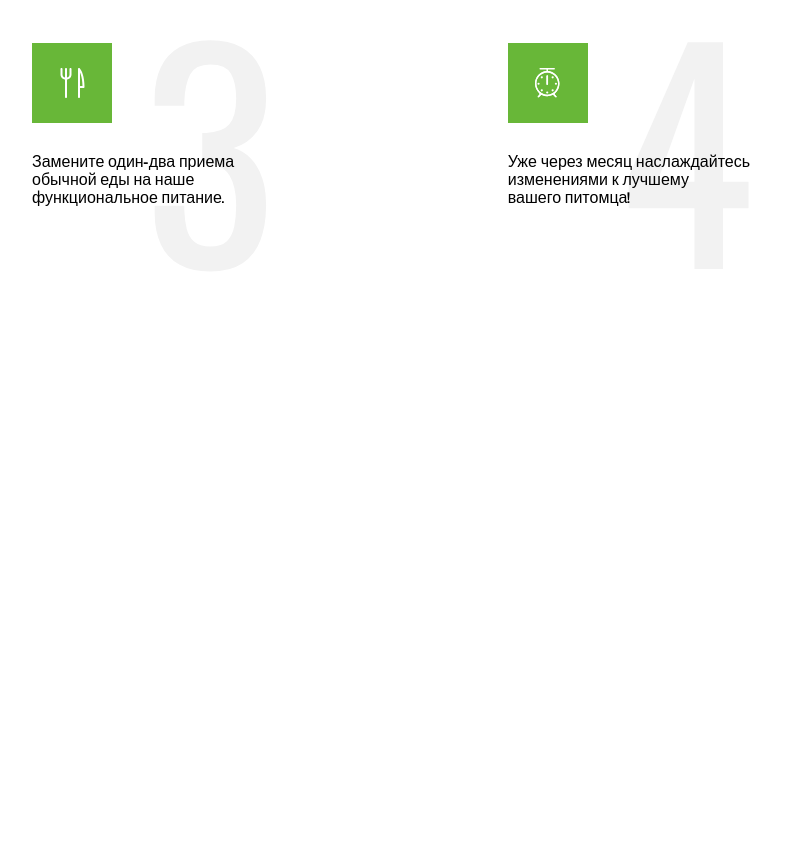
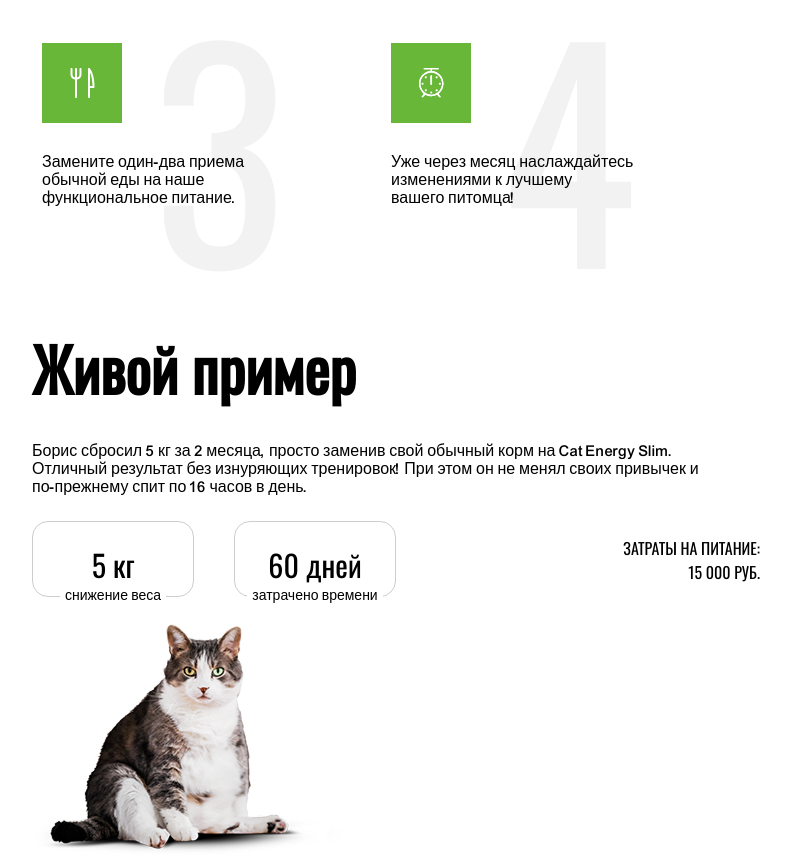
Before and after one commit to NatellaGomza/KrainetLanding, a plain HTML site: page app/index.html in a window 1280 px wide. Shown: the part 2121-2981 px from the top of the page, without its empty margins (244-1035 px from the left). Before the commit the page ends 2471 px from the top, so only its background shows below. Drawn offline with Linux system fonts and the light colour scheme.

Commit message:
add example block

```diff
--- a/app/index.html
+++ b/app/index.html
@@ -18,8 +18,8 @@
         </button>
         <ul class="nav__list">
             <li class="nav__item"><a href="#main-banner" class="nav__link">Главная</a></li>
-            <li class="nav__item"><a href="#catalog" class="nav__link">Каталог продукции</a></li>
-            <li class="nav__item"><a href="#program" class="nav__link">Подбор программы</a></li>
+            <li class="nav__item"><a href="#overview" class="nav__link">Каталог продукции</a></li>
+            <li class="nav__item"><a href="#programs" class="nav__link">Подбор программы</a></li>
         </ul>
     </nav>
 </header>
@@ -38,6 +38,28 @@
         <h1 class="main-overview__title">Как это работает</h1>
         <div id="overview-content" class="main-overview__content"></div>
     </section>
+    <section id="example" class="main-example">
+        <div id="example-content" class="main-example__content">
+            <div class="main-example__info">
+                <h1 class="main-example__title">Живой пример</h1>
+                <p class="main-example__progress-summary">Борис сбросил 5 кг за 2 месяца, просто заменив свой обычный
+                    корм на Cat Energy Slim.
+                    Отличный результат без изнуряющих тренировок!
+                    При этом он не менял своих привычек и по-прежнему спит по 16 часов в день.
+                </p>
+                <div class="main-example__achievement-wrapper">
+                    <div class="main-example__achievement-group"></div>
+                    <div class="main-example__achievement-info">
+                        <span>Затраты на питание:</span>
+                        <span>15 000 РУБ.</span>
+                    </div>
+                </div>
+            </div>
+            <div class="main-example__image">
+                <img src="assets/before-mobile%201.png" alt="">
+            </div>
+        </div>
+    </section>
 </main>
 
 <script type="module" src="./js/main.js"></script>
--- /dev/null
+++ b/app/js/components/example.js
@@ -0,0 +1,29 @@
+const items = [
+    {
+        title: '5 кг',
+        info: 'снижение веса'
+    }, {
+        title: '60 дней',
+        info: 'затрачено времени'
+    },
+]
+
+export function renderExample() {
+    const exampleSection = document.querySelector(".main-example__achievement-group");
+
+    items.forEach((item) => {
+        const card = document.createElement("div");
+        card.className = "main-example__achievement-card-wrapper";
+
+        card.innerHTML = `
+ <div class="main-example__achievement-card-border">
+                        </div>
+                        <div class="main-example__achievement-card">
+                            <p class="main-example__achievement-card-title">${item.title}</p>
+                            <p class="main-example__achievement-card-info">${item.info}</p>
+                        </div>
+    `;
+
+        exampleSection.appendChild(card);
+    });
+}
--- a/app/js/components/overview.js
+++ b/app/js/components/overview.js
@@ -31,9 +31,10 @@ export function renderOverview(color) {
 
     items.forEach((item, index) => {
         const card = document.createElement("div");
-        card.className = "main-overview__item";
+        card.className = "main-overview__item-wrapper";
 
         card.innerHTML = `
+<div class="main-overview__item">
 <div class="main-overview__number" style="margin-right: ${item.marginRight}">${index+1}</div>
 <div class="main-overview__wrapper">
       <div class="main-overview__image">
@@ -41,6 +42,7 @@ export function renderOverview(color) {
       </div>
       <p class="main-overview__content-text">${item.content}</p>
       </div>
+      </div>
     `;
 
         overviewSection.appendChild(card);
--- a/app/js/main.js
+++ b/app/js/main.js
@@ -1,12 +1,14 @@
 import {initBurgerMenu} from './components/burgerMenu.js';
 import {renderPrograms} from "./components/programs.js";
 import {renderOverview} from "./components/overview.js";
+import {renderExample} from "./components/example.js";
 
 const primaryColor = 'black';
 
 initBurgerMenu();
 renderPrograms(primaryColor);
 renderOverview();
+renderExample();
 
 const header = document.querySelector('.header');
 const headerLink = document.querySelectorAll('.nav__link');
--- /dev/null
+++ b/app/styles/layout/_main-example.scss
@@ -0,0 +1,133 @@
+@use '../base/variables';
+@use '../base/mixins';
+@use '../base/fonts';
+
+.main-example {
+  margin: 0 20px 20px;
+
+  &__content {
+    @media (min-width: 1440px) {
+      display: flex;
+    }
+  }
+
+  &__title {
+    font-size: variables.$mobTitleFontSize;
+    margin-bottom: 30px;
+
+    @media (min-width: 768px) {
+      font-size: 60px;
+    }
+  }
+
+  &__info {
+    @media (min-width: 1440px) {
+      flex-basis: 40%;
+    }
+  }
+
+  &__progress-summary {
+    font-family: fonts.$font-secondary;
+    padding: 0 10px 25px 0;
+
+    @media (min-width: 768px) {
+      font-size: 16px;
+      padding: 0 55px 25px 0;
+    }
+  }
+
+  &__achievement-wrapper {
+    display: flex;
+    flex-direction: row;
+    flex-wrap: wrap;
+    justify-content: space-between;
+
+    @media (min-width: 1440px) {
+      flex-direction: column;
+    }
+  }
+
+  &__achievement-group {
+    display: flex;
+    flex-direction: row;
+    flex-wrap: wrap;
+    justify-content: space-between;
+    flex-basis: 100%;
+
+    @media (min-width: 768px) {
+      flex-basis: 50%;
+    }
+  }
+
+  &__achievement-card-wrapper {
+    flex-basis: 45%;
+    max-width: 124px;
+    @media (min-width: 768px) {
+      max-width: 162px;
+    }
+  }
+
+  &__achievement-card-border {
+    border-radius: 16px;
+    border: 1px solid #CDCDCD;
+    padding: 27px 0;
+
+    @media (min-width: 768px) {
+      padding: 37px 0;
+    }
+  }
+
+  &__achievement-card {
+    @include mixins.flex-center;
+    flex-direction: column;
+    background-color: white;
+    width: 65%;
+    margin: -50px auto 0;
+
+    @media (min-width: 768px) {
+      width: fit-content;
+      padding: 0 5px;
+      margin: -55px auto 0;
+    }
+
+    &-title {
+      font-size: 24px;
+
+      @media (min-width: 768px) {
+        font-size: 30px;
+      }
+    }
+
+    &-info {
+      text-align: center;
+      font-size: 12px;
+      font-family: fonts.$font-secondary;
+
+      @media (min-width: 768px) {
+        font-size: 14px;
+      }
+    }
+  }
+
+  &__achievement-info {
+    flex-basis: 100%;
+    text-align: center;
+    text-transform: uppercase;
+    margin: 15px 0 40px;
+
+    @media (min-width: 768px) {
+      flex-basis: 20%;
+      text-align: right;
+      font-size: 16px;
+    }
+  }
+
+  &__image {
+    width: 200px;
+    height: 200px;
+
+    @media (min-width: 1440px) {
+      flex-basis: 60%;
+    }
+  }
+}
--- a/app/styles/layout/_main-overview.scss
+++ b/app/styles/layout/_main-overview.scss
@@ -4,6 +4,14 @@
 
 .main-overview {
   margin: 0 20px 20px;
+
+  @media (min-width: 768px) {
+    margin: 0 30px 20px;
+  }
+
+  @media (min-width: 1440px) {
+    margin: 0 0 20px;
+  }
 
   .break-line::before {
     @media (min-width: 768px) {
@@ -24,30 +32,34 @@
     justify-content: space-between;
 
     @media (min-width: 768px) {
-      width: 99%;
       align-items: flex-start;
       margin: 0 10px 20px 0;
     }
+  }
+
+  &__item-wrapper {
+    @media (min-width: 768px) {
+      flex-basis: 50%;
+    }
 
     @media (min-width: 1440px) {
-      width: 99%;
+      flex-basis: 18%;
     }
   }
 
   &__item {
     display: flex;
     margin-bottom: 20px;
-    flex-basis: 100%;
     position: relative;
     align-items: center;
 
     @media (min-width: 768px) {
-      flex-basis: 34%;
       justify-content: flex-end;
+      width: 70%;
     }
 
     @media (min-width: 1440px) {
-      flex-basis: 18%;
+      width: 100%;
     }
   }
 
--- a/app/styles/main.scss
+++ b/app/styles/main.scss
@@ -5,6 +5,7 @@
 @use 'layout/nav';
 @use 'layout/main-banner';
 @use 'layout/main-overview';
+@use 'layout/main-example';
 
 body {
   width: 320px;
```
Also changed, not shown: app/assets/before-mobile 1.png (added), app/styles/main.css, 1 other file.
